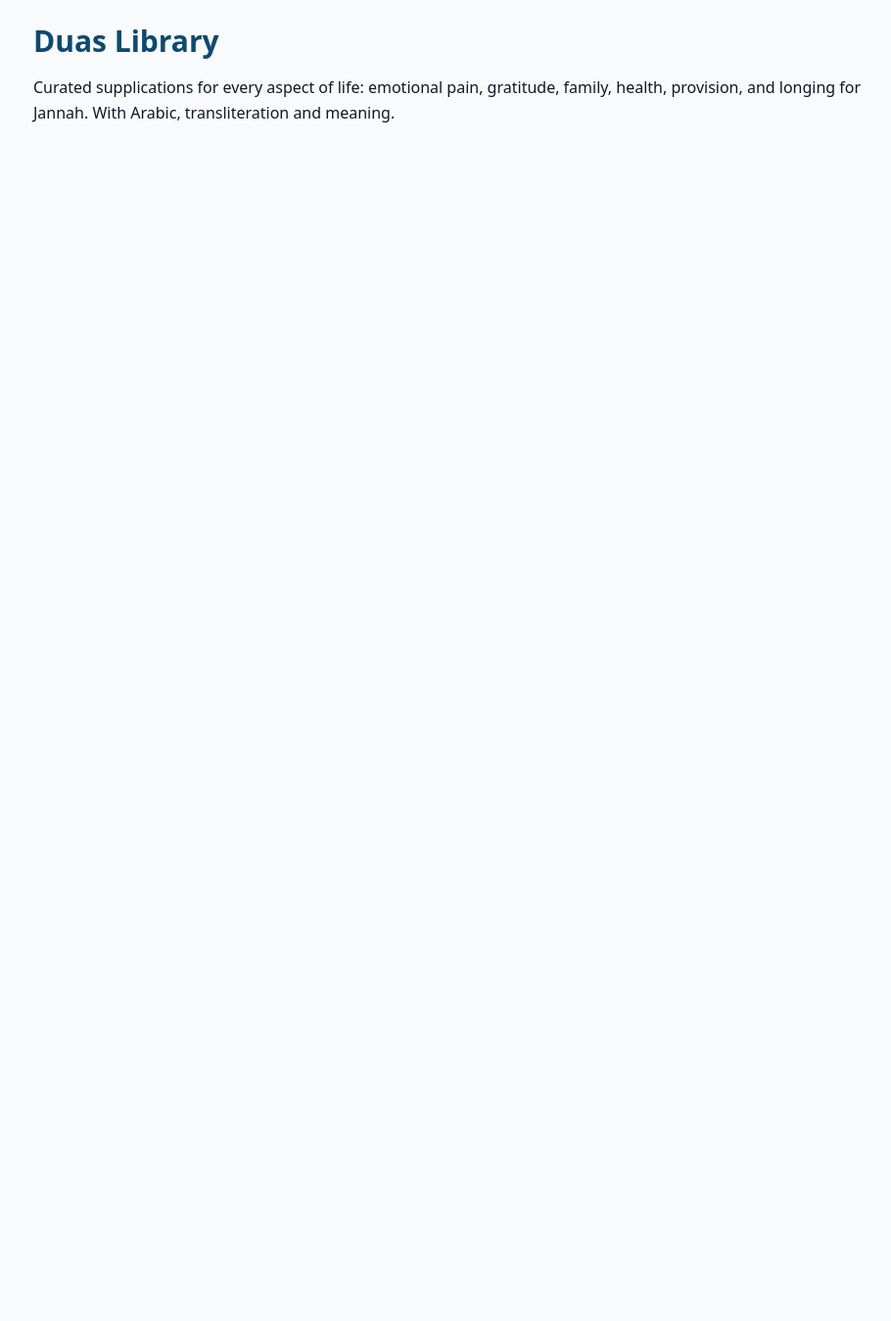
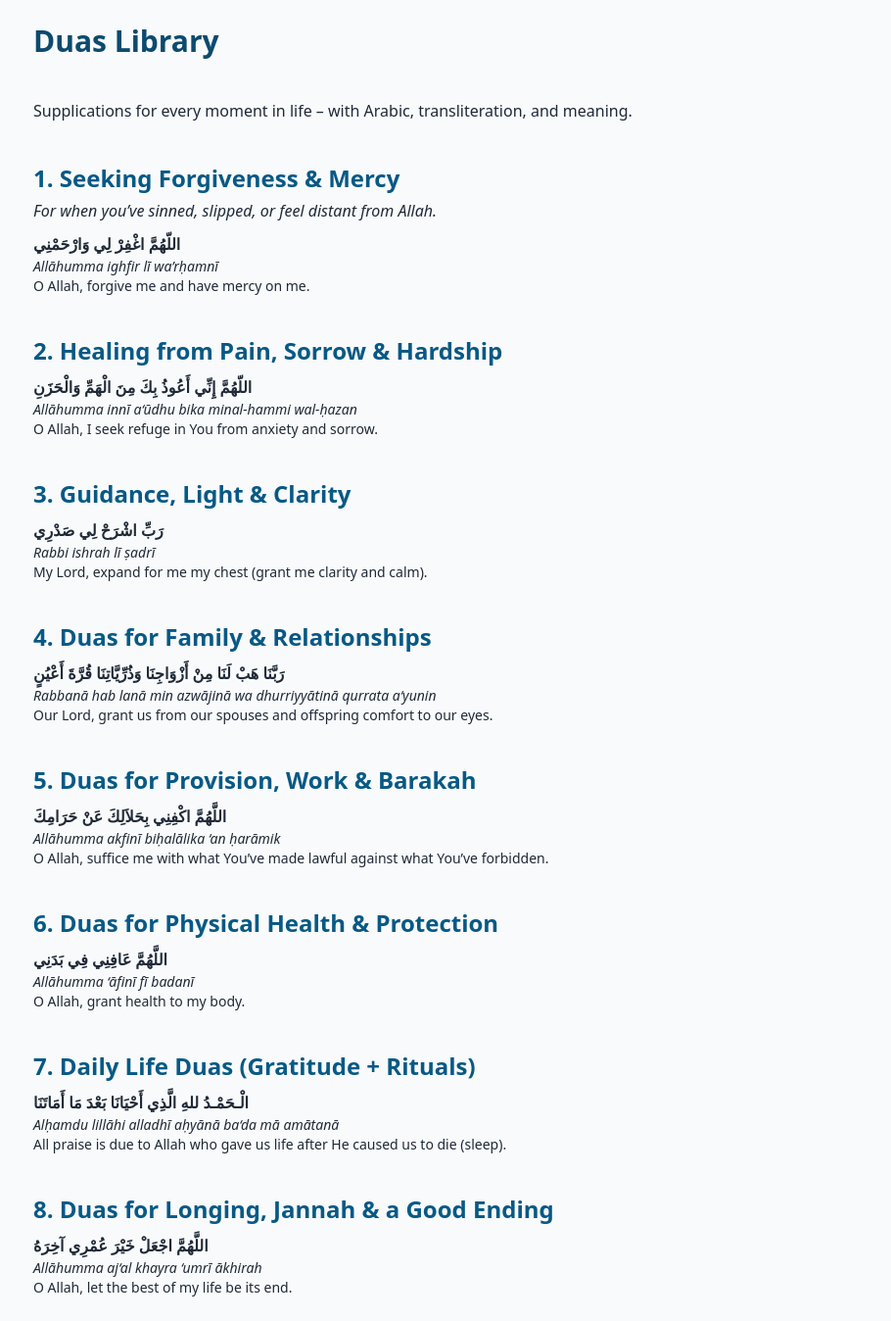
Before and after one commit to SultanisEssay/albaseera, a Next.js app: page /duas in a window 1280 px wide. Shown: the whole page at 98% size, without its empty margins (182-1092 px from the left). Before the commit the page ends 800 px from the top, so only its background shows below. Built offline with nearby package versions, Linux system fonts and the light colour scheme.

Commit message:
Update duas.js

```diff
--- a/pages/duas.js
+++ b/pages/duas.js
@@ -1,9 +1,82 @@
 
 export default function Duas() {
   return (
-    <main className="p-6 max-w-4xl mx-auto">
+    <main className="p-6 max-w-4xl mx-auto space-y-10 text-gray-800">
       <h1 className="text-3xl font-bold text-sky-900">Duas Library</h1>
-      <p className="mt-4">Curated supplications for every aspect of life: emotional pain, gratitude, family, health, provision, and longing for Jannah. With Arabic, transliteration and meaning.</p>
+      <p className="mt-2">Supplications for every moment in life – with Arabic, transliteration, and meaning.</p>
+
+      <section>
+        <h2 className="text-2xl font-semibold text-sky-800">1. Seeking Forgiveness & Mercy</h2>
+        <p className="mt-1 italic">For when you’ve sinned, slipped, or feel distant from Allah.</p>
+        <div className="mt-2">
+          <p className="font-bold">اللّهُمَّ اغْفِرْ لِي وَارْحَمْنِي</p>
+          <p className="text-sm italic">Allāhumma ighfir lī wa’rḥamnī</p>
+          <p className="text-sm">O Allah, forgive me and have mercy on me.</p>
+        </div>
+      </section>
+
+      <section>
+        <h2 className="text-2xl font-semibold text-sky-800">2. Healing from Pain, Sorrow & Hardship</h2>
+        <div className="mt-2">
+          <p className="font-bold">اللّهُمَّ إِنِّي أَعُوذُ بِكَ مِنَ الْهَمِّ وَالْحَزَنِ</p>
+          <p className="text-sm italic">Allāhumma innī a‘ūdhu bika minal-hammi wal-ḥazan</p>
+          <p className="text-sm">O Allah, I seek refuge in You from anxiety and sorrow.</p>
+        </div>
+      </section>
+
+      <section>
+        <h2 className="text-2xl font-semibold text-sky-800">3. Guidance, Light & Clarity</h2>
+        <div className="mt-2">
+          <p className="font-bold">رَبِّ اشْرَحْ لِي صَدْرِي</p>
+          <p className="text-sm italic">Rabbi ishrah lī ṣadrī</p>
+          <p className="text-sm">My Lord, expand for me my chest (grant me clarity and calm).</p>
+        </div>
+      </section>
+
+      <section>
+        <h2 className="text-2xl font-semibold text-sky-800">4. Duas for Family & Relationships</h2>
+        <div className="mt-2">
+          <p className="font-bold">رَبَّنَا هَبْ لَنَا مِنْ أَزْوَاجِنَا وَذُرِّيَّاتِنَا قُرَّةَ أَعْيُنٍ</p>
+          <p className="text-sm italic">Rabbanā hab lanā min azwājinā wa dhurriyyātinā qurrata a‘yunin</p>
+          <p className="text-sm">Our Lord, grant us from our spouses and offspring comfort to our eyes.</p>
+        </div>
+      </section>
+
+      <section>
+        <h2 className="text-2xl font-semibold text-sky-800">5. Duas for Provision, Work & Barakah</h2>
+        <div className="mt-2">
+          <p className="font-bold">اللَّهُمَّ اكْفِنِي بِحَلاَلِكَ عَنْ حَرَامِكَ</p>
+          <p className="text-sm italic">Allāhumma akfinī biḥalālika ‘an ḥarāmik</p>
+          <p className="text-sm">O Allah, suffice me with what You’ve made lawful against what You’ve forbidden.</p>
+        </div>
+      </section>
+
+      <section>
+        <h2 className="text-2xl font-semibold text-sky-800">6. Duas for Physical Health & Protection</h2>
+        <div className="mt-2">
+          <p className="font-bold">اللَّهُمَّ عَافِنِي فِي بَدَنِي</p>
+          <p className="text-sm italic">Allāhumma ‘āfinī fī badanī</p>
+          <p className="text-sm">O Allah, grant health to my body.</p>
+        </div>
+      </section>
+
+      <section>
+        <h2 className="text-2xl font-semibold text-sky-800">7. Daily Life Duas (Gratitude + Rituals)</h2>
+        <div className="mt-2">
+          <p className="font-bold">الْـحَمْـدُ للهِ الَّذِي أَحْيَانَا بَعْدَ مَا أَمَاتَنَا</p>
+          <p className="text-sm italic">Alḥamdu lillāhi alladhī aḥyānā ba‘da mā amātanā</p>
+          <p className="text-sm">All praise is due to Allah who gave us life after He caused us to die (sleep).</p>
+        </div>
+      </section>
+
+      <section>
+        <h2 className="text-2xl font-semibold text-sky-800">8. Duas for Longing, Jannah & a Good Ending</h2>
+        <div className="mt-2">
+          <p className="font-bold">اللَّهُمَّ اجْعَلْ خَيْرَ عُمْرِي آخِرَهُ</p>
+          <p className="text-sm italic">Allāhumma aj‘al khayra ‘umrī ākhirah</p>
+          <p className="text-sm">O Allah, let the best of my life be its end.</p>
+        </div>
+      </section>
     </main>
-  )
+  );
 }
```
